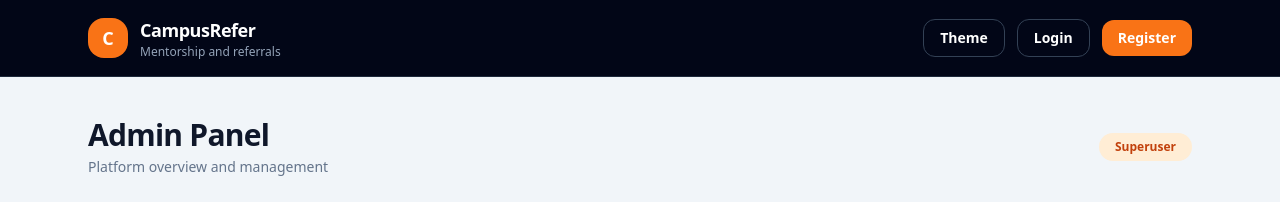
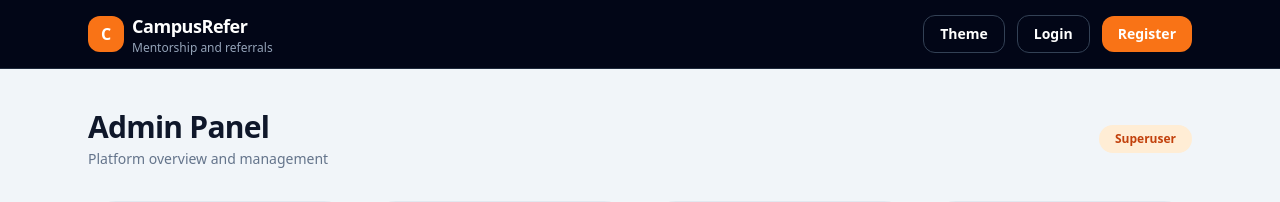
Before and after one commit to itesh-singh/campusrefer, a Django app: template templates/adminpanel/dashboard.html in a window 1280 px wide. Shown: the top 202 px of the page. Run offline with Django 5.2, Linux system fonts and the light colour scheme; the template is opened without the code that fills it, so the values that code supplies are empty.

Commit message:
style(ui): reduce navbar height and spacing for cleaner layout

```diff
--- a/static/css/output.css
+++ b/static/css/output.css
@@ -763,6 +763,10 @@ video {
   height: calc(100vh - 220px);
 }
 
+.h-9 {
+  height: 2.25rem;
+}
+
 .min-h-\[80vh\] {
   min-height: 80vh;
 }
@@ -805,6 +809,10 @@ video {
 
 .w-full {
   width: 100%;
+}
+
+.w-9 {
+  width: 2.25rem;
 }
 
 .min-w-0 {
@@ -967,6 +975,10 @@ video {
   border-color: rgb(241 245 249 / var(--tw-divide-opacity));
 }
 
+.self-start {
+  align-self: flex-start;
+}
+
 .overflow-hidden {
   overflow: hidden;
 }
--- a/templates/base.html
+++ b/templates/base.html
@@ -22,9 +22,11 @@
 <body class="min-h-screen bg-slate-100 text-slate-900 antialiased dark:bg-slate-950 dark:text-slate-100">
     <div class="flex min-h-screen flex-col">
         <header class="sticky top-0 z-50 border-b border-slate-800 bg-slate-950 dark:border-slate-700 dark:bg-slate-900">
-            <nav class="mx-auto flex max-w-6xl items-center justify-between px-6 py-4">
-                <a href="{% url 'core:home' %}" class="flex items-center gap-3 shrink-0">
-                    <div class="flex h-10 w-10 items-center justify-center rounded-2xl bg-orange-500 text-lg font-bold text-white">
+            <div class="mx-auto max-w-6xl px-6 py-3">
+
+                <div class="flex items-center justify-between gap-4">
+                    <a href="{% url 'core:home' %}" class="flex items-center gap-2 shrink-0">
+                        <div class="flex h-9 w-9 items-center justify-center rounded-xl bg-orange-500 text-base font-bold text-white">
                             C
                         </div>
                         <div>
@@ -77,7 +45,7 @@
                         </button>
 
                         {% if request.user.is_authenticated %}
-                        <div class="hidden sm:flex max-w-[180px] items-center gap-3 rounded-2xl border border-slate-800 bg-slate-900 px-3 py-2 dark:border-slate-700 dark:bg-slate-800">
+                            <div class="hidden sm:flex max-w-[180px] items-center gap-3 rounded-2xl border border-slate-800 bg-slate-900 px-3 py-1.5 dark:border-slate-700 dark:bg-slate-800">
                                 <div class="flex h-8 w-8 shrink-0 items-center justify-center rounded-full bg-orange-500 text-sm font-semibold text-white">
                                     {{ request.user.username|first|upper }}
                                 </div>
@@ -104,7 +72,44 @@
                             </a>
                         {% endif %}
                     </div>
-            </nav>
+                </div>
+
+                {% if request.user.is_authenticated %}
+                    <div class="mt-2 flex flex-wrap items-center gap-1 border-t border-slate-800 pt-2 text-sm font-medium text-slate-300">
+                        <a href="{% url 'dashboards:dashboard_redirect' %}" class="rounded-xl px-3 py-1.5 hover:bg-slate-800 hover:text-white dark:hover:bg-slate-700">Dashboard</a>
+                        <a href="{% url 'core:profile_redirect' %}" class="rounded-xl px-3 py-1.5 hover:bg-slate-800 hover:text-white dark:hover:bg-slate-700">Profile</a>
+
+                        <a href="{% url 'core:notifications' %}" class="relative rounded-xl px-3 py-1.5 hover:bg-slate-800 hover:text-white dark:hover:bg-slate-700">
+                            Notifications
+                            {% if unread_notifications_count > 0 %}
+                                <span class="absolute -top-1 -right-1 flex h-4 w-4 items-center justify-center rounded-full bg-orange-500 text-[10px] font-bold text-white">
+                                    {{ unread_notifications_count }}
+                                </span>
+                            {% endif %}
+                        </a>
+
+                        <a href="{% url 'messaging:inbox' %}" class="relative rounded-xl px-3 py-1.5 hover:bg-slate-800 hover:text-white dark:hover:bg-slate-700">
+                            Messages
+                            {% if unread_messages_count > 0 %}
+                                <span class="absolute -top-1 -right-1 flex h-4 w-4 items-center justify-center rounded-full bg-orange-500 text-[10px] font-bold text-white">
+                                    {{ unread_messages_count }}
+                                </span>
+                            {% endif %}
+                        </a>
+
+                        <a href="{% url 'alumni:list' %}" class="rounded-xl px-3 py-1.5 hover:bg-slate-800 hover:text-white dark:hover:bg-slate-700">Alumni</a>
+                        <a href="{% url 'jobs:list' %}" class="rounded-xl px-3 py-1.5 hover:bg-slate-800 hover:text-white dark:hover:bg-slate-700">Jobs</a>
+
+                        {% if request.user.role == "student" %}
+                            <a href="{% url 'connections:sent_requests' %}" class="rounded-xl px-3 py-1.5 hover:bg-slate-800 hover:text-white dark:hover:bg-slate-700">Requests</a>
+                            <a href="{% url 'alumni:saved' %}" class="rounded-xl px-3 py-1.5 hover:bg-slate-800 hover:text-white dark:hover:bg-slate-700">Saved</a>
+                        {% elif request.user.role == "alumni" %}
+                            <a href="{% url 'connections:incoming_requests' %}" class="rounded-xl px-3 py-1.5 hover:bg-slate-800 hover:text-white dark:hover:bg-slate-700">Incoming</a>
+                            <a href="{% url 'jobs:my_jobs' %}" class="rounded-xl px-3 py-1.5 hover:bg-slate-800 hover:text-white dark:hover:bg-slate-700">My Jobs</a>
+                        {% endif %}
+                    </div>
+                {% endif %}
+            </div>
         </header>
 
         <main class="mx-auto w-full max-w-6xl flex-1 px-6 py-8 md:py-10">
```
Also changed, not shown: other parts of templates/base.html (+0 -34 lines). Lines whose indentation alone changed are shown as unchanged.
